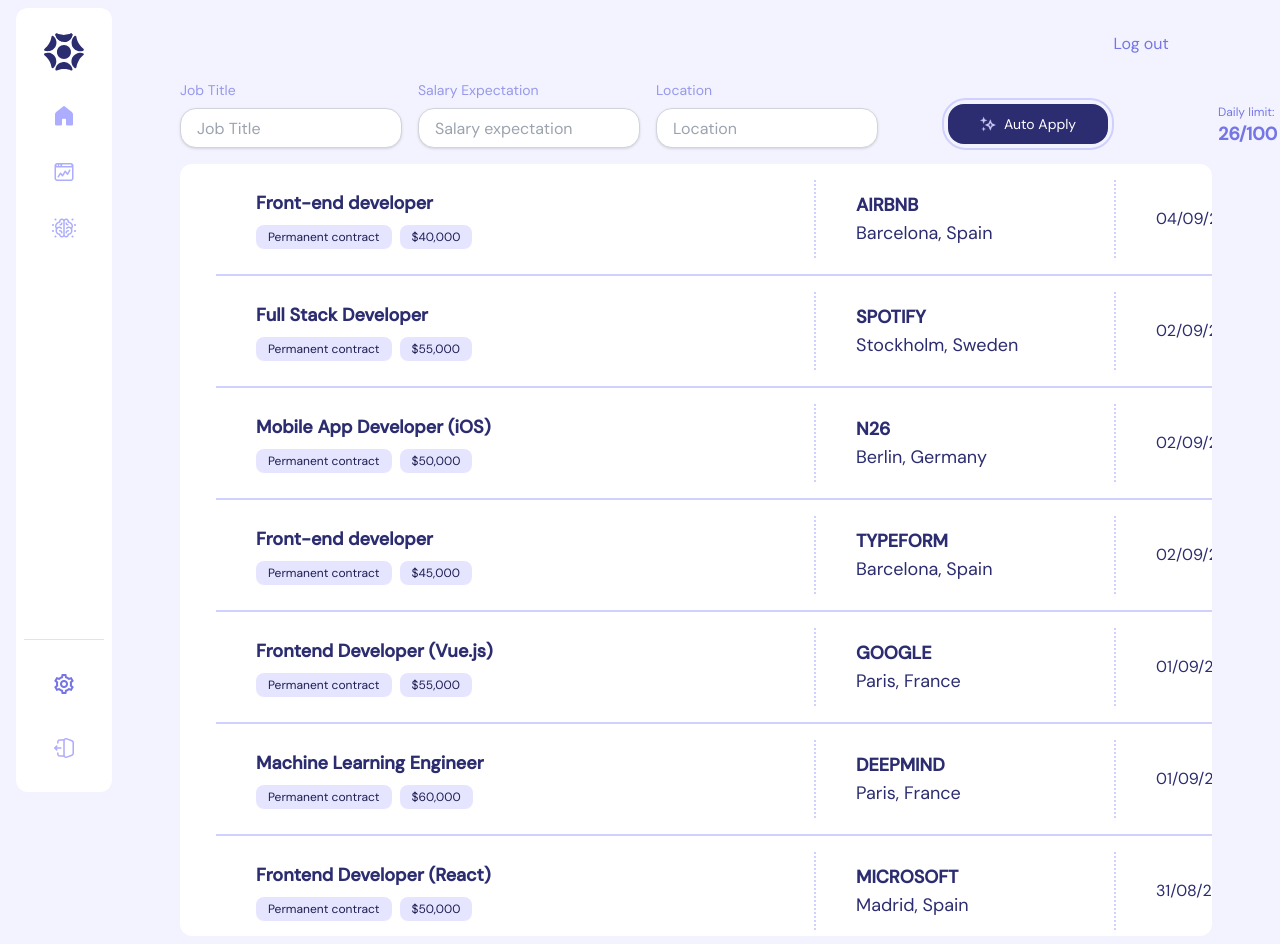
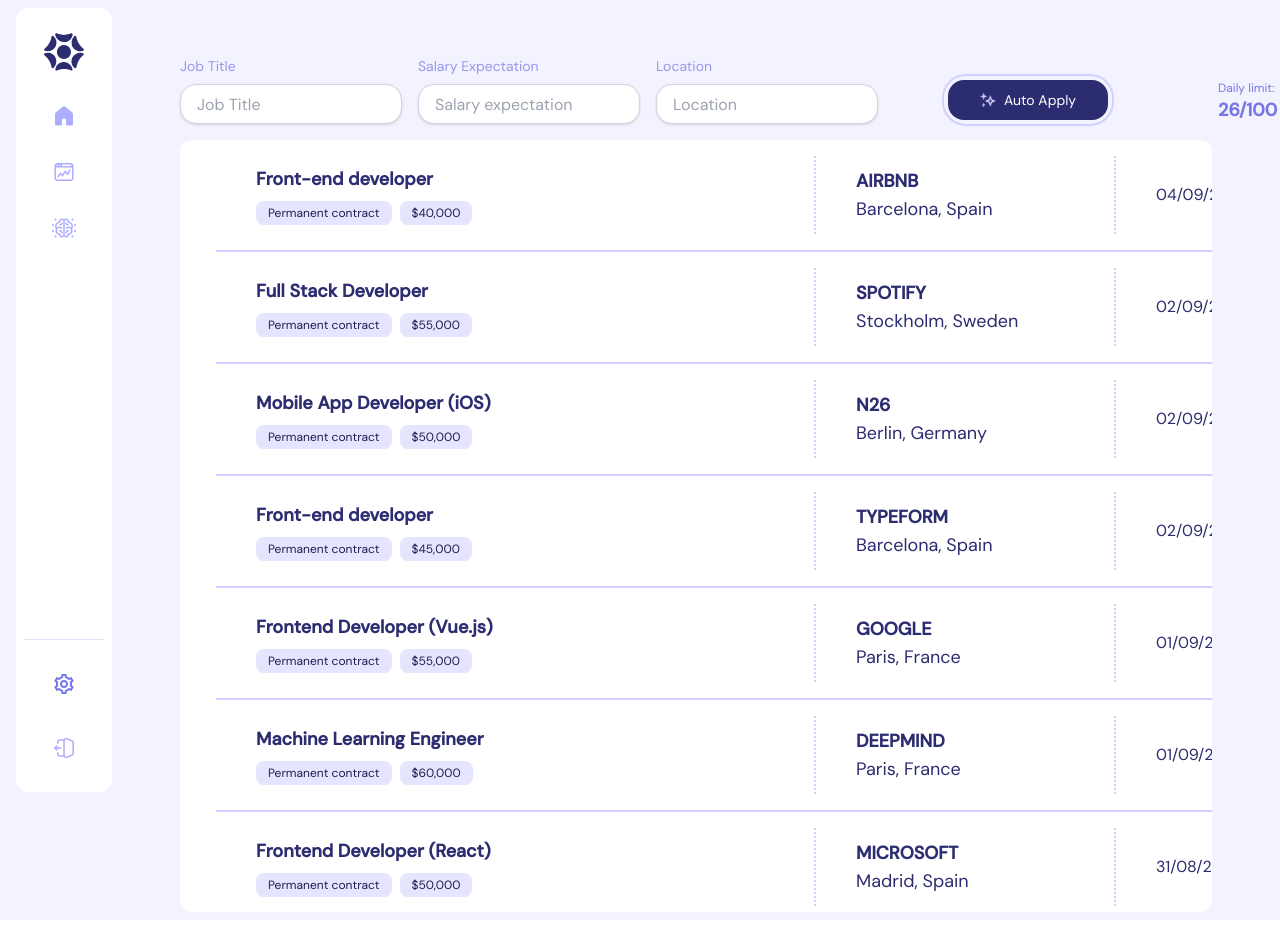
Before and after one commit to thaibbraz/gigshub-webapp-frontend, a React (Create React App) app: page /userdashboard in a window 1280 px wide. After the commit the page ends 920 px from the top, so only its background shows below. Built offline with nearby package versions, Linux system fonts and the light colour scheme.

Commit message:
chore: removed legacy logout buttons

```diff
--- a/src/components/Analytics/Analytics.jsx
+++ b/src/components/Analytics/Analytics.jsx
@@ -40,15 +40,6 @@
   return (
     // Main Container
     <div className="ml-2 mr-10">
-      <div className="absolute top-8 right-10 xl:left-[1330px] mlg:left-[1100px] lg:left-[900px] md:left-[730px] sm:left-[540px] xs:left-[340px] mc:left-[100px]">
-        <a
-          href="/logout"
-          className="text-light-purple font-thin hover:underline whitespace-nowrap"
-        >
-          Log out
-        </a>
-      </div>
-
       {/* Jobs Applied Section */}
       <div className="flex flex-col items-center ml-10 bg-white rounded-xl w-full max-w-7xl h-[calc(100vh-28px)] overflow-y-auto">
         <div className="w-full px-9">
--- a/src/components/Dashboard/subComponents/UserDashboard.jsx
+++ b/src/components/Dashboard/subComponents/UserDashboard.jsx
@@ -87,18 +87,6 @@
 
   return (
     <div className="ml-2 mr-10">
-      {/* Logout Button */}
-      <div className="flex flex-col items-center max-w-7xl ml-0">
-        <div className="flex flex-col lg:flex-row items-center lg:justify-end top-8 xl:ml-60 mlg:ml-20 w-[90%]">
-          <a
-            href="/logout"
-            className="text-light-purple font-thin hover:underline whitespace-nowrap lg:ml-auto lg:mr-6"
-          >
-            Log out
-          </a>
-        </div>
-      </div>
-
       {/* Top Filter Section */}
       <div className="w-full px-9">
         <div className="flex flex-col lg:flex-row items-center mb-4 mt-6 max-w-7xl gap-x-6 ml-10 w-[90%]">
--- a/src/components/Forms/subComponents/ExperienceForm.jsx
+++ b/src/components/Forms/subComponents/ExperienceForm.jsx
@@ -26,17 +26,6 @@
 
   return (
     <div className="ml-2 mr-10">
-      {/* Logout Button */}
-      <div className="flex flex-col items-center max-w-7xl ml-0">
-        <div className="flex flex-col lg:flex-row items-center lg:justify-end top-8 xl:ml-60 mlg:ml-20 w-[90%]">
-          <a
-            href="/logout"
-            className="text-light-purple font-thin hover:underline whitespace-nowrap lg:ml-auto lg:mr-6"
-          >
-            Log out
-          </a>
-        </div>
-      </div>
       <div className="w-full px-9">
         <div className="flex flex-col bg-white rounded-xl p-10 ml-10 w-full max-w-7xl h-[calc(100vh-28px)]">
           <div className="relative w-12/12 h-3 bg-white rounded-lg mb-6 ml-2">
--- a/src/components/Forms/subComponents/PersonalDetailsForm.jsx
+++ b/src/components/Forms/subComponents/PersonalDetailsForm.jsx
@@ -26,17 +26,6 @@
 
   return (
     <div className="ml-2 mr-10">
-      {/* Logout Button */}
-      <div className="flex flex-col items-center max-w-7xl ml-0">
-        <div className="flex flex-col lg:flex-row items-center lg:justify-end top-8 xl:ml-60 mlg:ml-20 w-[90%]">
-          <a
-            href="/logout"
-            className="text-light-purple font-thin hover:underline whitespace-nowrap lg:ml-auto lg:mr-6"
-          >
-            Log out
-          </a>
-        </div>
-      </div>
       <div className="w-full px-9">
         <div className="flex flex-col bg-white rounded-xl p-10 ml-10 w-full max-w-7xl h-[calc(100vh-28px)]">
           <div className="relative w-12/12 h-3 bg-white rounded-lg mb-6 ml-2">
--- a/src/components/Forms/subComponents/SkillsForm.jsx
+++ b/src/components/Forms/subComponents/SkillsForm.jsx
@@ -31,14 +31,6 @@
 
   return (
     <div className="ml-2 mr-10">
-      <div className="absolute top-8 left-[1225px] px-10 mx-20">
-        <a
-          href="/logout"
-          className="text-light-purple font-thin hover:underline whitespace-nowrap"
-        >
-          Log out
-        </a>
-      </div>
       <div className="flex flex-col bg-white rounded-xl p-10 ml-10 maincontainer w-full max-w-7xl h-[calc(100vh-28px)]">
         <div className="relative w-full h-3 bg-white rounded-lg mb-6 ml-2">
           <div
--- a/src/components/Profile Settings/Settings.jsx
+++ b/src/components/Profile Settings/Settings.jsx
@@ -100,18 +100,7 @@
   };
 
   return (
-    // This is my main container
     <div className="ml-2 mr-10">
-      {/* Logout */}
-      <div className="absolute top-8 xl:left-[1330px] mlg:left-[1100px] lg:left-[900px] md:left-[730px] sm:left-[540px] xs:left-[340px] mc:left-[100px]">
-        <a
-          href="/logout"
-          className="text-light-purple font-thin hover:underline whitespace-nowrap"
-        >
-          Log out
-        </a>
-      </div>
-
       <div className="flex flex-col items-center ml-10 bg-white rounded-xl w-full max-w-7xl h-[calc(100vh-28px)] overflow-y-auto overflow-y-auto">
         {/* Profile Information Section */}
         <div className="w-full px-9">
```
